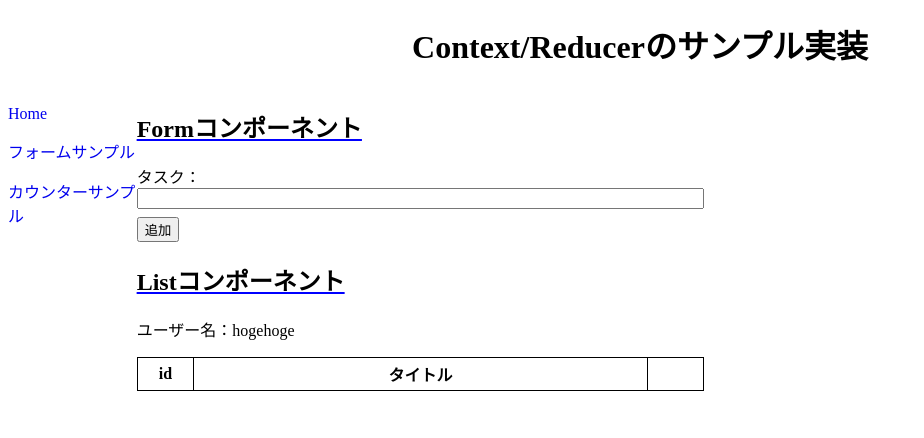
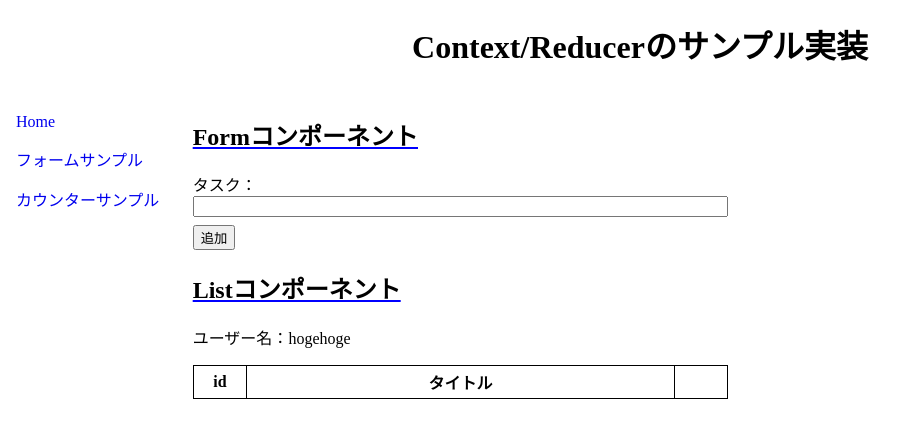
Before and after one commit to azufb/sampleApp_context_reducer, a React (Create React App) app: page /form in a window 1280 px wide. Shown: the top 438 px of the page, without its empty margins (0-924 px from the left). Built offline with nearby package versions, Linux system fonts and the light colour scheme.

Commit message:
余白の調整

```diff
--- a/src/components/Navigation.tsx
+++ b/src/components/Navigation.tsx
@@ -4,7 +4,7 @@ import styles from '../styles/navigation.module.scss';
 const Navigation = () => {
   return (
     <div className={styles.navPosition}>
-      <div>
+      <div className={styles.navigation}>
         <p>
           <Link to='/' className={styles.link}>
             Home
--- a/src/styles/form/listIndex.module.scss
+++ b/src/styles/form/listIndex.module.scss
@@ -1,3 +1,4 @@
 .base {
   width: 100%;
+  padding: 0.5rem;
 }
--- a/src/styles/navigation.module.scss
+++ b/src/styles/navigation.module.scss
@@ -9,3 +9,8 @@
 .link:visited {
   color: unset;
 }
+
+.navigation {
+  padding: 0.5rem;
+  width: 15%;
+}
```
